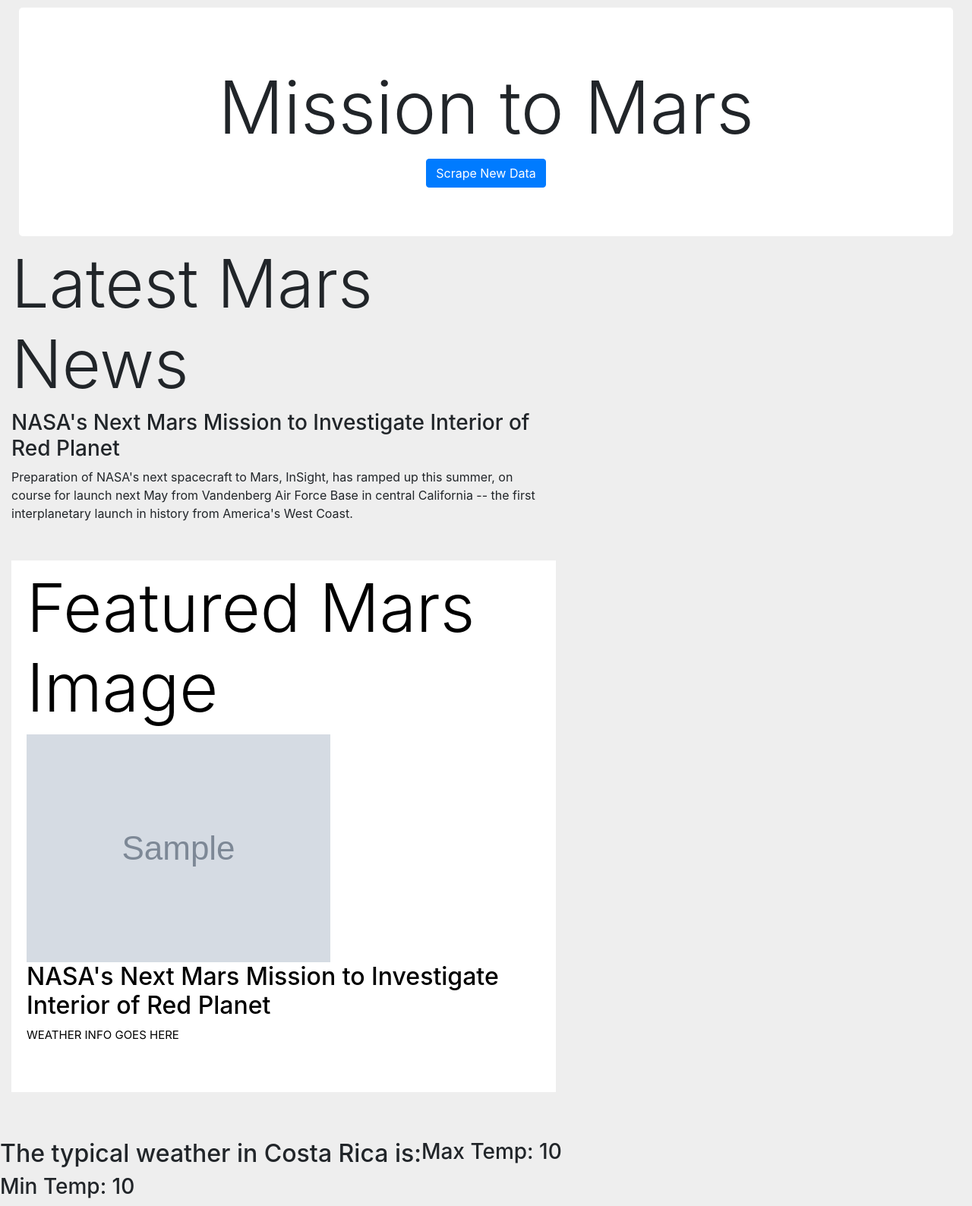
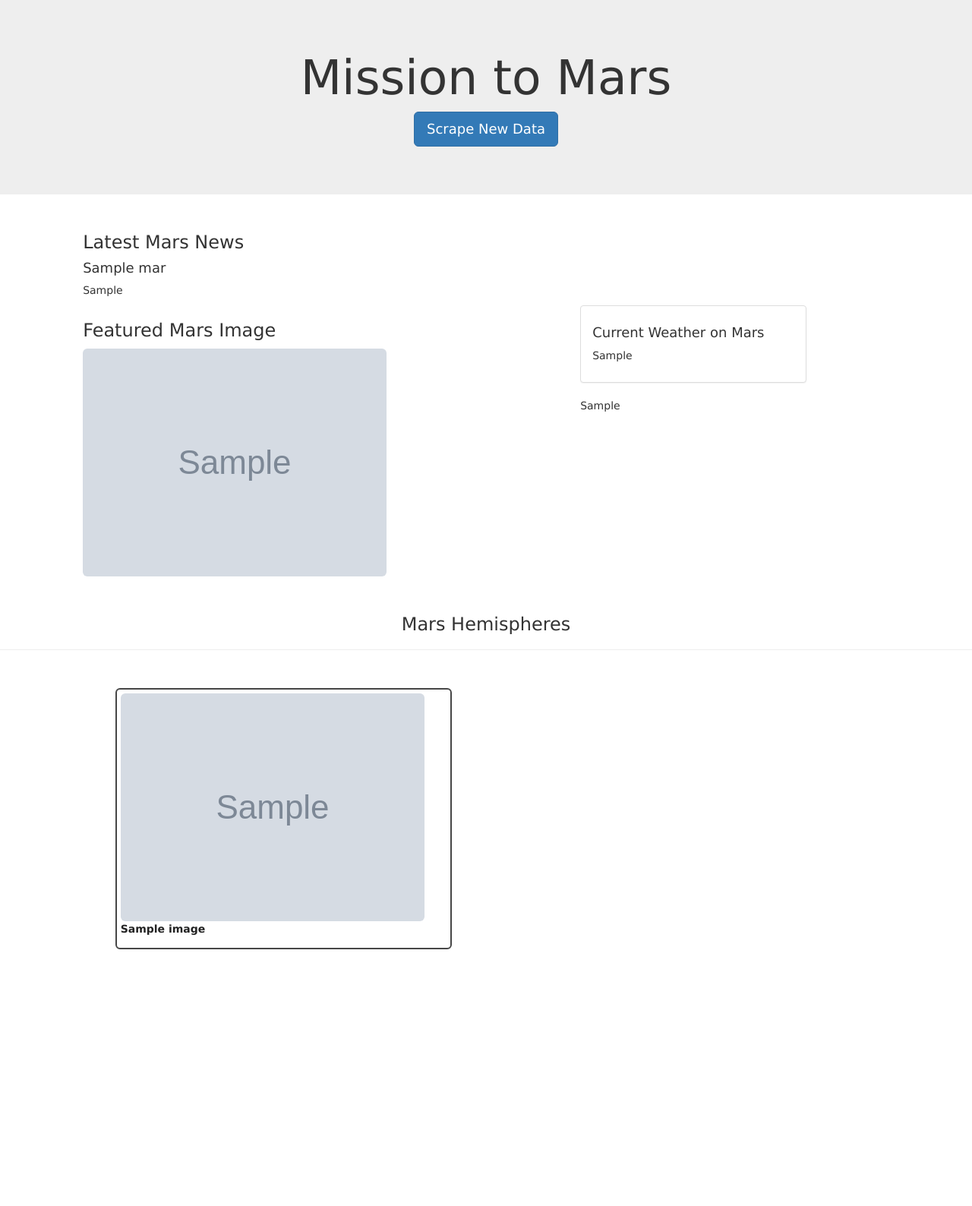
Before and after one commit to matmcreative/Mission_To_Mars_Web_Scrape_Dashboard, a Flask app: template mission_to_mars/templates/index.html in a window 1280 px wide; the page is wider, and only the part inside the window is pictured. Shown: that part at 76% size. After the commit the page ends 1250 px from the top of that part, so only its background shows below. Run offline with Flask 2, Linux system fonts and the light colour scheme; the template is opened without the code that fills it: most values are stand-ins (such as "Sample title", 1, 10 or a date in 2020); grey boxes marked "Sample" are stand-in pictures; some libraries are stand-ins or nearby versions.

Commit message:
commit changes

```diff
--- a/mission_to_mars/app.py
+++ b/mission_to_mars/app.py
@@ -4,31 +4,30 @@
 
 # Create an instance of Flask
 app = Flask(__name__)
-
+app.config["MONGO_URI"] ="mongodb://localhost:27017/mars_app"
 # Use PyMongo to establish Mongo connection
-mongo = PyMongo(app, uri="mongodb://localhost:27017/weather_app")
-
+mongo = PyMongo(app)
 
 # Route to render index.html template using data from Mongo
 @app.route("/")
 def home():
 
     # Find one record of data from the mongo database
-    planet_data = mongo.db.collection.find_one()
+    final_dict = mongo.db.collection.find_one()
 
     # Return template and data
-    return render_template("index.html", vacation=planet_data)
-
+    return render_template("index.html", final_dict = final_dict)
 
 # Route that will trigger the scrape function
 @app.route("/scrape")
 def scrape():
 
     # Run the scrape function
-    mars_data = scrape_mars.scrape_info()
+    costa_data = scrape_mars.scrape()
 
     # Update the Mongo database using update and upsert=True
-    mongo.db.collection.update({}, mars_data, upsert=True)
+
+    mongo.db.collection.update({}, costa_data, upsert=True)
 
     # Redirect back to home page
     return redirect("/")
--- a/mission_to_mars/static/css/style.css
+++ /dev/null
@@ -1,64 +0,0 @@
-body {
-  background-color:#eeeeee
-}
-
-
-@media only screen and (max-width: 600px) {
-  body {
-    background-color:white;
-  }
-}
-.navbar-brand{
-  background-color: #54b99f;
-  font-family: Cambria, Cochin, Georgia, Times, 'Times New Roman', serif;
-  padding-left: 15px;
-  padding-right: 15px;
-}
-h1{
-  display: block;
-  font-size: 30px;
-  margin-top: 10px;
-  margin-bottom: 10px;
-  margin-left: 0;
-  margin-right: 0;
-  font-weight: bold;
-}
-.display-3{
-font-size: 30px;
-font-weight: bold;
-font-family: Cambria, Cochin, Georgia, Times, 'Times New Roman', serif;
-color: #54b99f;
-}
-.jumbotron{
-background-color:white;
-margin: 10px;
-}
-.img-fluid {
-max-width: 100%;
-height: auto;
-}
-.divtable{
-align-content: center;
-font-size: 15px;
-border-top-color: white;
-background-color: white;
-}
-.dataframe{
-max-width: 100%;
-}
-.visualization{
-width: 100%;
-margin: 10px;
-padding: 10px;
-background-color: white;
-}
-.box{
-height:400px;
-font-size:15px;
-color:black;
-background: #fff;
-margin-top: 50px;
-margin-bottom: 62px;
-padding: 10px 20px 10px;
-}
-tr:nth-child(even) {background-color: #cac9c9;}
--- a/mission_to_mars/templates/index.html
+++ b/mission_to_mars/templates/index.html
@@ -5,38 +5,64 @@
   <meta charset="UTF-8">
   <meta name="viewport" content="width=device-width, initial-scale=1.0">
   <meta http-equiv="X-UA-Compatible" content="ie=edge">
-  <title>Mission to Mars</title>
-  <link rel="stylesheet" href="https://stackpath.bootstrapcdn.com/bootstrap/4.3.1/css/bootstrap.min.css" integrity="sha384-ggOyR0iXCbMQv3Xipma34MD+dH/1fQ784/j6cY/iJTQUOhcWr7x9JvoRxT2MZw1T" crossorigin="anonymous">
-  <link rel="stylesheet" href="static/css/style.css">
+  <title>Mars Data</title>
+  <link rel="stylesheet" href="https://maxcdn.bootstrapcdn.com/bootstrap/3.3.7/css/bootstrap.min.css">
+  <script src="https://ajax.googleapis.com/ajax/libs/jquery/3.4.1/jquery.min.js"></script>
+  <script src="https://cdnjs.cloudflare.com/ajax/libs/popper.js/1.16.0/umd/popper.min.js"></script>
+  <script src="https://maxcdn.bootstrapcdn.com/bootstrap/4.4.1/js/bootstrap.min.js"></script>
 </head>
 
-<body>
-  <div class="container-fluid">
+<body style="font-family: Verdana, Geneva, Tahoma, sans-serif;">
+  <div clas="container">
     <div class="jumbotron text-center">
-      <h1 class="display-1">Mission to Mars</h1>
-      <button href="/scrape" role="button" class="btn btn-primary">Scrape New Data</button>
+      <h1>Mission to Mars</h1>
+      <p><a class="btn btn-primary btn-lg" href="/scrape" role="button">Scrape New Data</a></p>
     </div>
+
     <div class="row">
-      <div class="col-lg-7 col-md-12">
-        <h2 class="display-2">Latest Mars News</h2>
-          <h3 class="news_title">NASA's Next Mars Mission to Investigate Interior of Red Planet</h3>
-          <p class="news_p">Preparation of NASA's next spacecraft to Mars,
-            InSight, has ramped up this summer, on course for launch next May
-            from Vandenberg Air Force Base in central California -- the first
-            interplanetary launch in history from America's West Coast.</p>
-      <div class="box" style="padding-bottom: 10px; height:700px;">
-        <h2 class="display-2">Featured Mars Image</h2>
-            <img src="{{ vacation.mars_img }}" alt="Featured Mars Image">
-            <h2 class="news_title">NASA's Next Mars Mission to Investigate Interior of Red Planet</h2>
-            <p class="news_p">WEATHER INFO GOES HERE</p>
+      <div class="col-md-12 col-md-offset-1">
+        <h3>Latest Mars News</h3>
+        <h4>{{mars_data.news_title}}</h4>
+        <p>{{mars_data.news_p}}</p>
       </div>
-      <div class="row">
-        <h2>The typical weather in Costa Rica is:</h2>
-        <h3>Max Temp: {{ vacation.max_temp }}</h3>
-        <h3>Min Temp: {{ vacation.min_temp }}</h3>
+    </div>
+
+    <div class="row">
+      <div class="col-md-6 col-md-offset-1">
+        <h3>Featured Mars Image</h3>
+        <img src={{mars_data.featured_image_url}} class="img-responsive img-rounded" alt="Mars Image">
       </div>
+      <div class="col-md-3">
+        <div class="panel panel-default">
+          <div class="panel-body">
+            <h4>Current Weather on Mars</h4>
+            <p>{{mars_data.mars_weather}}</p>
+          </div>
+        </div>
+        <div>
+          {{mars_data.facts_table | safe}}
+        </div>
+      </div>
+    </div>
+
+    <h3 style="padding-top: 25px; margin-top: 25px; text-align: center;">Mars Hemispheres</h3>
+    <div class="card-deck">
+        <hr>
+        <div class="col-md-10 col-md-offset-1">
+            <div class="row">
+                {% for image in mars_data.hemisphere_image_urls %}
+                <div class="col-md-6">
+                    <div class="card text-white bg-dark" style="margin: 30px; border: 2px solid rgb(70, 70, 70); padding: 5px; border-radius: 6px;">
+                        <img class="card-img-top img-responsive img-rounded" src="{{ image.img_url }}" />
+                        <div class="card-body">
+                            <p class="card-text" style="font-family: Verdana, Geneva, Tahoma, sans-serif; font-weight: bold; color: rgb(34, 34, 34);">{{ image.img_title }}</p>
+                        </div>
+                    </div>
+                </div>
+                {% endfor %}
+            </div>
+        </div>
     </div>
   </div>
 </body>
-
 </html>
```
Also changed, not shown: mission_to_mars/scrape_mars.py (+130 -34 lines), mission_to_mars/templates/style.css (added, +50 -0 lines), README.md, mission_to_mars/README.md (deleted), 1 other file.
